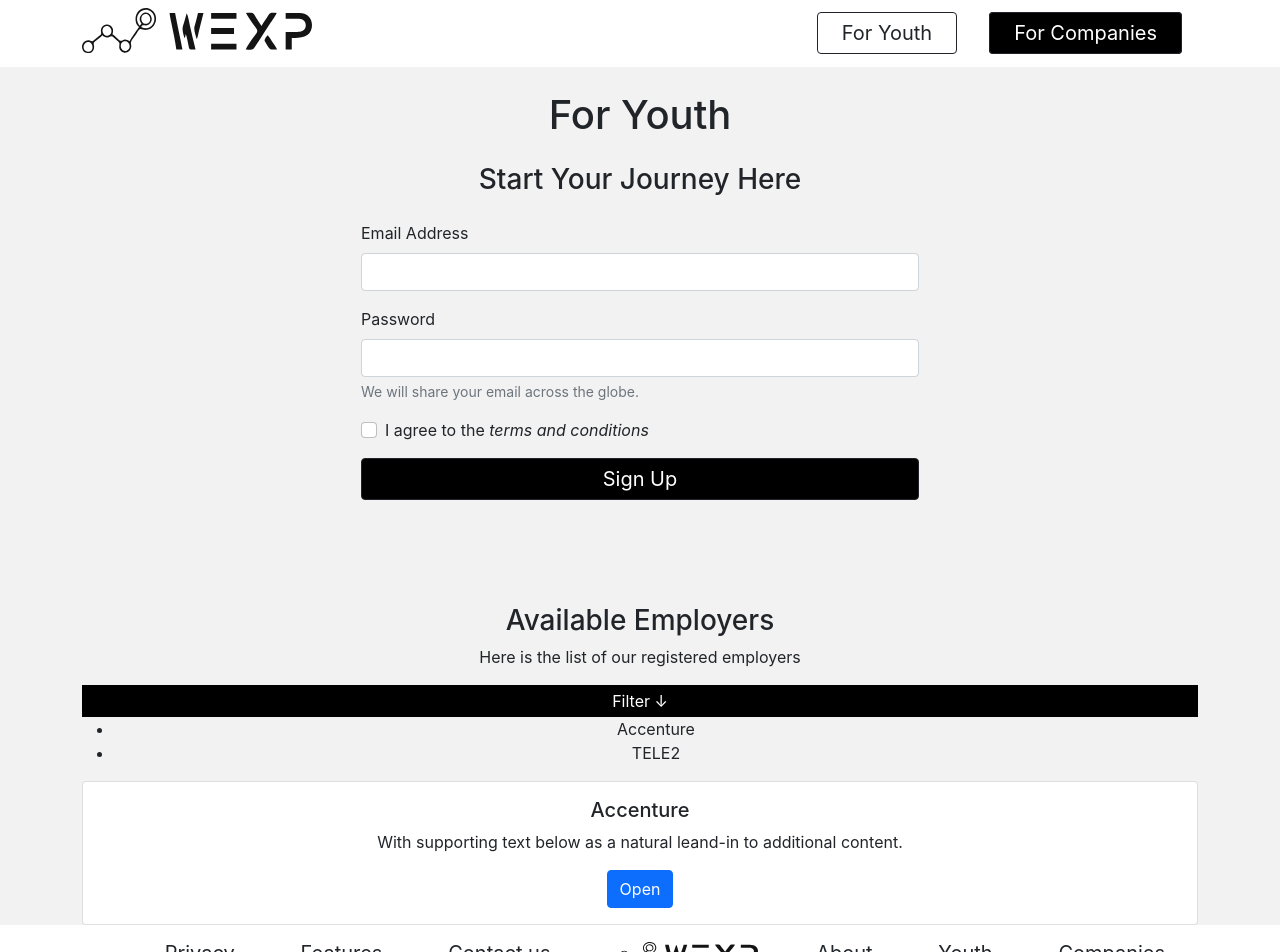
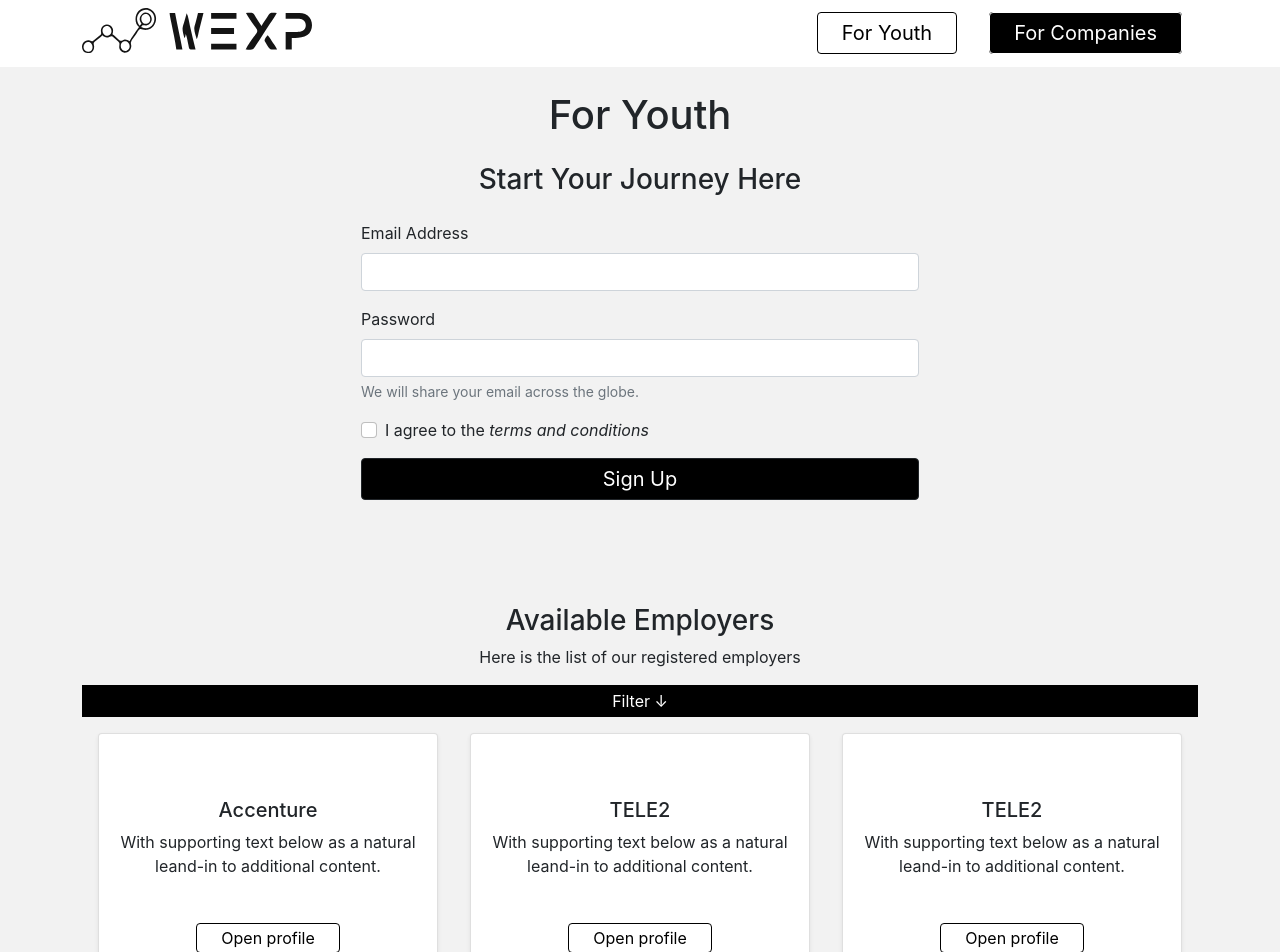
Before and after one commit to CodeWeekLatavia/Komjaunatne, a Next.js app in the folder wexp/: page /youth in a window 1280 px wide. Shown: the top 952 px of the page. Built offline with nearby package versions, Linux system fonts and the light colour scheme.

Commit message:
Update youth, buttons

```diff
--- a/wexp/components/Navigation.tsx
+++ b/wexp/components/Navigation.tsx
@@ -5,9 +5,9 @@
 
 export default function Navigation() {
   let navYouthButtonClasses =
-    "rounded border-dark  py-2 px-4  border m-1 fw-normal h5 mx-3 text-body text-decoration-none";
+    "rounded  py-2 px-4 border m-1 fw-normal h5 mx-3 text-decoration-none white-button";
   let navCompanyButtonClasses =
-    "rounded border-dark py-2 px-4  border m-1 fw-normal h5 mx-3 text-white text-decoration-none bg-dark";
+    "rounded py-2 px-4 border m-1 fw-normal h5 mx-3 text-decoration-none dark-button";
   return (
     <>
       <nav className="container d-flex align-items-center flex-column flex-md-row justify-content-between py-2">
--- a/wexp/pages/index.tsx
+++ b/wexp/pages/index.tsx
@@ -18,7 +18,7 @@
             </div>
             <div className="d-flex justify-content-center">
               <Link href="#about-us">
-                <a className="rounded border-dark py-2 px-5 border fw-normal h5 my-2 text-white text-decoration-none bg-dark">
+                <a className="rounded py-2 px-5 border fw-normal h5 my-2 text-decoration-none dark-button">
                   About Us
                 </a>
               </Link>
@@ -32,7 +32,7 @@
 
       <div
         className={
-          "bg-dark w-100 mt-5 d-md-block d-none " + styles.invertedRadius
+          "bg-dark w-100 mt-5 pb-5 d-md-block d-none " + styles.invertedRadius
         }
       >
         <div className="container d-flex justify-content-center align-items-center flex-column">
--- a/wexp/pages/youth.tsx
+++ b/wexp/pages/youth.tsx
@@ -1,14 +1,31 @@
 import { GetServerSideProps } from "next";
 import { AppProps } from "next/dist/next-server/lib/router/router";
-
-interface Employer{
-  name: string,
-  description: string
+import Link from "next/link";
+interface Employer {
+  name: string;
+  description: string;
 }
 
-export default function Youth(props:AppProps) {
+export default function Youth(props: AppProps) {
   let employerCardsHTML = props.data.map((employer: Employer) => (
-    <li key={employer.name}>{employer.name}</li>
+    <div className="col-4 p-3">
+    <div className="card py-5 shadow-sm give-me-food-pls" key={employer.name}>
+      <div className="card-body">
+        <h5 className="card-title">{employer.name}</h5>
+        <p className="card-text">
+          With supporting text below as a natural leand-in to additional
+          content.
+        </p>
+        <div className="mt-5">
+        <Link href="#about-us">
+          <a className="rounded py-1 px-4 border fw-normal my-2 text-decoration-none white-button">
+            Open profile
+          </a>
+        </Link>
+        </div>
+      </div>
+    </div>
+    </div>
   ));
   return (
     <div
@@ -60,42 +77,53 @@
               type="submit"
               className="rounded border-dark py-2 px-4  border fw-normal h5 text-white text-decoration-none bg-dark w-100"
             >
-              Sign Up
+              <a>Sign Up</a>
             </button>
           </form>
         </div>
         <div className="text-center mt-5 pt-5">
-            <h3>Available Employers</h3>
-            <p>Here is the list of our registered employers</p>
-            <div className="bg-dark w-100 p-1 text-white">
-                <a>Filter &#x2193;</a>
-            </div>
-            <ul>
-            {employerCardsHTML}
-            </ul>
-            <div className="card">
-              <div className="card-body">
-                <h5 className="card-title">Accenture</h5>
-                <p className="card-text">With supporting text below as a natural leand-in to additional content.</p>
-                <a href="#" className="btn btn-primary">Open</a>
-              </div>
-            </div>
+          <h3>Available Employers</h3>
+          <p>Here is the list of our registered employers</p>
+          <div className="bg-dark w-100 py-1 text-white">
+            <a>Filter &#x2193;</a>
+          </div>
+          <div className="d-flex flex-wrap">{employerCardsHTML}</div>
         </div>
       </div>
     </div>
   );
 }
 
-export const getServerSideProps:GetServerSideProps = async(context)=>{
-  const data:Employer[] = [
+export const getServerSideProps: GetServerSideProps = async (context) => {
+  const data: Employer[] = [
     {
       name: "Accenture",
-      description: "Looking for a front-end developer"
+      description: "Looking for a front-end developer",
     },
     {
       name: "TELE2",
-      description: "Looking for a back-end developer"
+      description: "Looking for a back-end developer",
+    },
+    {
+      name: "TELE2",
+      description: "Looking for a back-end developer",
+    },
+    {
+      name: "TELE2",
+      description: "Looking for a back-end developer",
+    },
+    {
+      name: "TELE2",
+      description: "Looking for a back-end developer",
+    },
+    {
+      name: "TELE2",
+      description: "Looking for a back-end developer",
+    },
+    {
+      name: "TELE2",
+      description: "Looking for a back-end developer",
     }
   ];
-  return {props: {data}};
-}
+  return { props: { data } };
+};
--- a/wexp/styles/globals.css
+++ b/wexp/styles/globals.css
@@ -22,3 +22,47 @@
 .bg-dark {
   background-color: black !important;
 }
+
+.white-button{
+  transition: background-color 1s ease !important;
+  transition: color 1s ease !important;
+  background-color: white !important;
+  color:black !important;
+  border-color:black !important;
+}
+
+.white-button:hover{
+  transition: background-color 1s ease !important;
+  transition: color 1s ease !important;
+  background-color: black !important;
+  background-color: black !important;
+  color:white !important;
+  border-color:white !important;
+}
+
+.dark-button{
+  transition: background-color 1s ease !important;
+  transition: color 1s ease !important;
+  background-color: black !important;
+  color:white !important;
+  border-color:white !important;
+}
+
+.dark-button:hover{
+  transition: background-color 1s ease !important;
+  transition: color 1s ease !important;
+  background-color: black !important;
+  background-color: white !important;
+  color:black !important;
+  border-color:black !important;
+}
+
+.give-me-food-pls{
+  transition: transform 1s ease !important;
+
+}
+
+.give-me-food-pls:hover{
+  transition: transform 1s ease !important;
+  transform: translate(0, -5%);
+}
```
